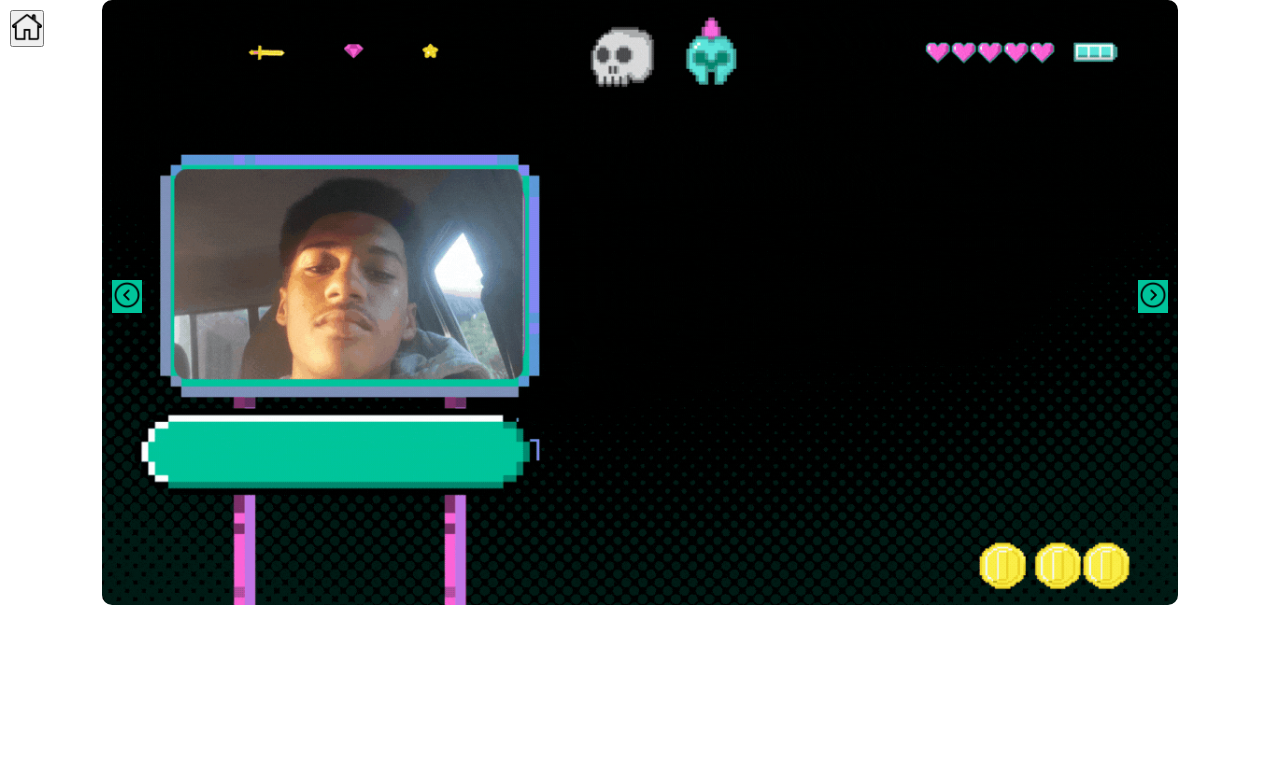
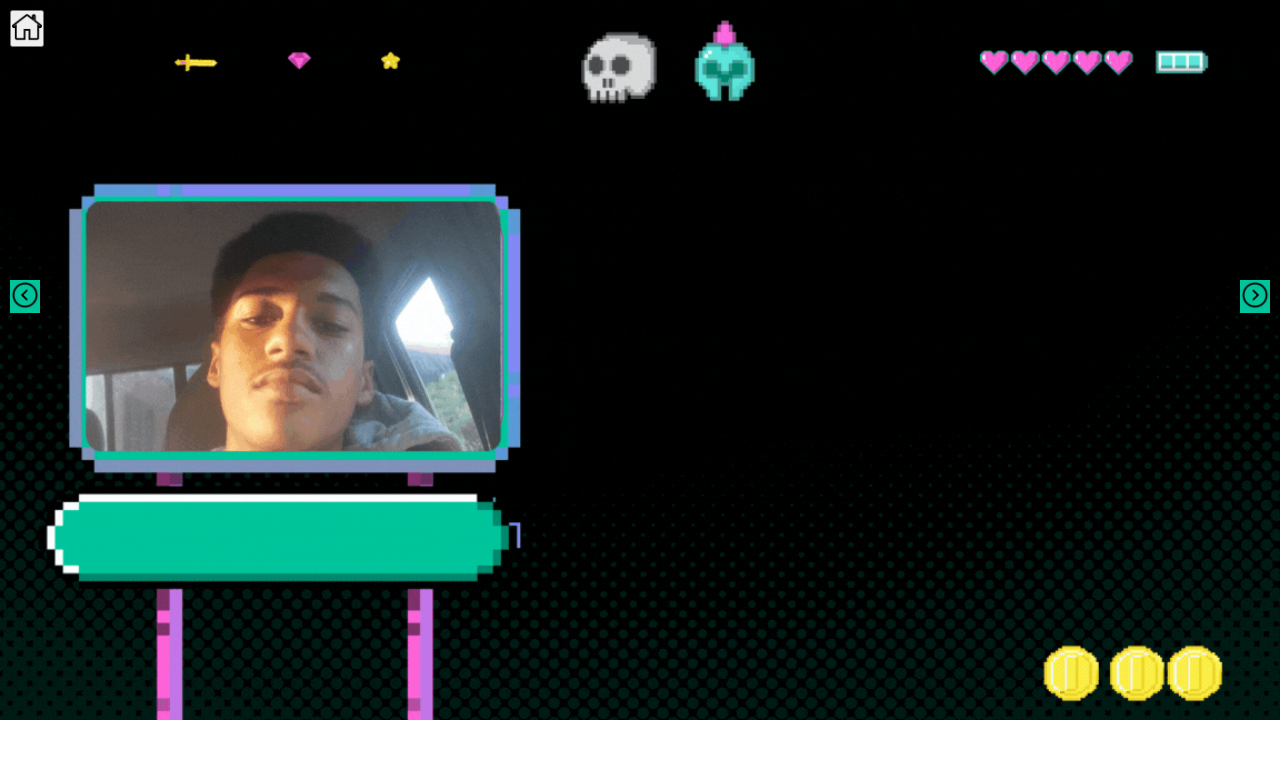
Before and after one commit to Brenda-Louizi/TRABALHO-PDA-M1-2, a plain HTML site: page pages/creditos.html in a window 1280 px wide. Drawn offline with Linux system fonts and the light colour scheme.

Commit message:
Finalizando o código

```diff
--- a/styles/creditos.css
+++ b/styles/creditos.css
@@ -16,9 +16,8 @@ body {
 
 .carrosel {
   position: relative;
-  max-width: 84%;
+  max-width: 100%;
   margin: auto;
-  overflow: hidden;
   height: 100vh;
 }
 
@@ -33,7 +32,6 @@ body {
 
 .imagem img {
   width: 100%;
-  border-radius: 10px;
 }
 
 .btn {
```
